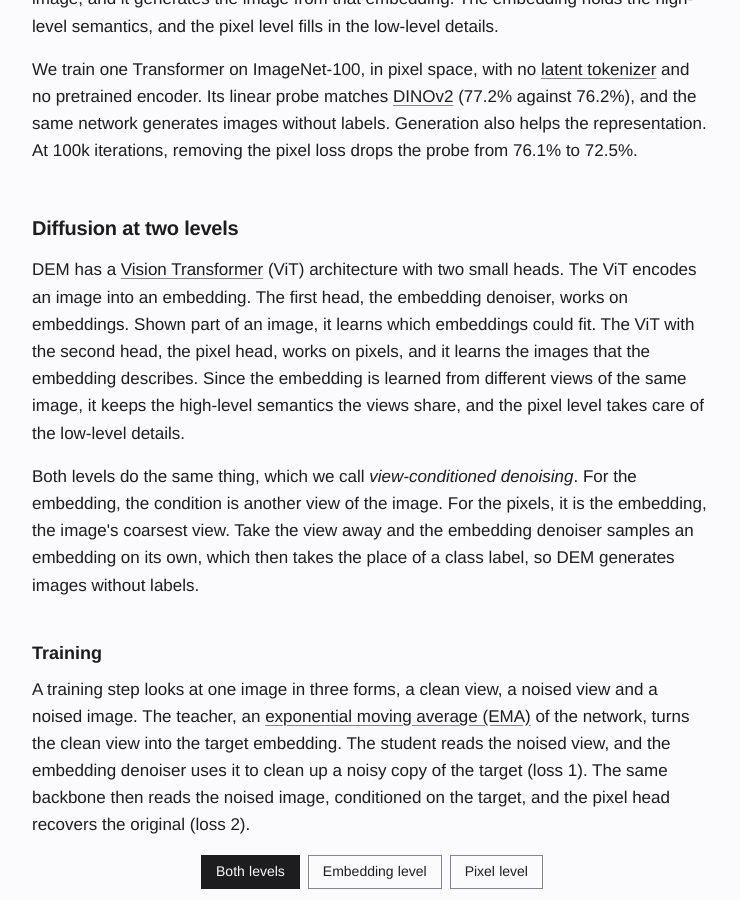
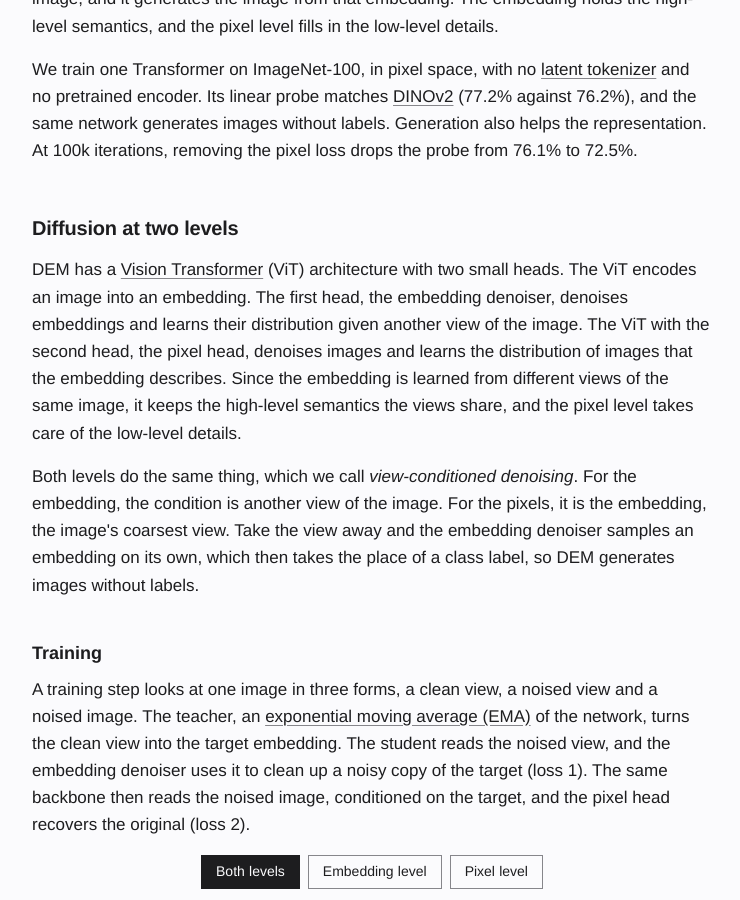
Before and after one commit to rabiulcste/rabiulcste.github.io, a Jekyll site: the page built from dem-denoising-embeddings/index.html, in a window 1280 px wide and 900 px high, scrolled down 1513 px. Shown: the whole window, without its empty margins (268-1008 px from the left). Built offline with Jekyll 4.4.1, drawn with Linux system fonts in a browser that asks for light colours.

Commit message:
DEM page: standard terms for the two heads

```diff
--- a/dem-denoising-embeddings/index.html
+++ b/dem-denoising-embeddings/index.html
@@ -256,7 +256,7 @@
 
 <section id="method">
     <h2>Diffusion at two levels</h2>
-    <p>DEM has a <a href="https://arxiv.org/abs/2010.11929">Vision Transformer</a> (ViT) architecture with two small heads. The ViT encodes an image into an embedding. The first head, the embedding denoiser, works on embeddings. Shown part of an image, it learns which embeddings could fit. The ViT with the second head, the pixel head, works on pixels, and it learns the images that the embedding describes. Since the embedding is learned from different views of the same image, it keeps the high-level semantics the views share, and the pixel level takes care of the low-level details.</p>
+    <p>DEM has a <a href="https://arxiv.org/abs/2010.11929">Vision Transformer</a> (ViT) architecture with two small heads. The ViT encodes an image into an embedding. The first head, the embedding denoiser, denoises embeddings and learns their distribution given another view of the image. The ViT with the second head, the pixel head, denoises images and learns the distribution of images that the embedding describes. Since the embedding is learned from different views of the same image, it keeps the high-level semantics the views share, and the pixel level takes care of the low-level details.</p>
     <p>Both levels do the same thing, which we call <em>view-conditioned denoising</em>. For the embedding, the condition is another view of the image. For the pixels, it is the embedding, the image's coarsest view. Take the view away and the embedding denoiser samples an embedding on its own, which then takes the place of a class label, so DEM generates images without labels.</p>
     <h3>Training</h3>
     <p>A training step looks at one image in three forms, a clean view, a noised view and a noised image. The teacher, an <a href="https://arxiv.org/abs/2104.14294">exponential moving average (EMA)</a> of the network, turns the clean view into the target embedding. The student reads the noised view, and the embedding denoiser uses it to clean up a noisy copy of the target (loss 1). The same backbone then reads the noised image, conditioned on the target, and the pixel head recovers the original (loss 2).</p>
```
